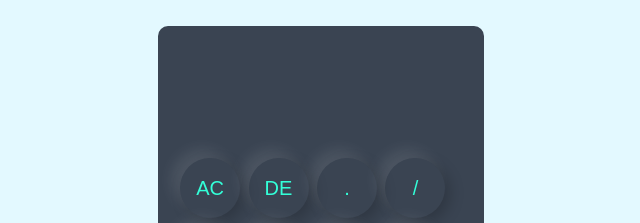
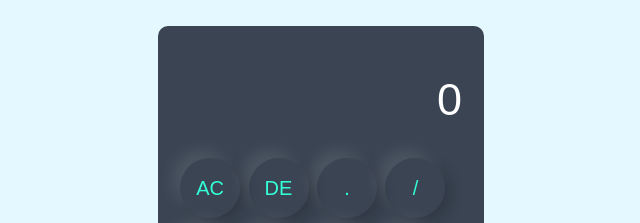
Before and after one commit to Nahidul-Islam-Siam/Calculator, a plain HTML site: page index.html in a window 1280 px wide. Shown: the part 130-353 px from the top of the page, 319-959 px from the left. Drawn offline with Linux system fonts and the light colour scheme.

Commit message:
i have changed some code

```diff
--- a/index.html
+++ b/index.html
@@ -13,7 +13,7 @@
     <div class="container">
         <div class="calculator">
             <form>
-                <div class="display"> <input type="text" name="display"> </div>
+                <div class="display"> <input type="text" name="display" value="0"> </div>
                 <div> <input type="button" value="AC" onclick="display.value = '' " class="operator"> <input
                         type="button" value="DE" onclick="display.value = display.value.toString().slice(0,-1)"
                         class="operator"> <input type="button" value="." onclick="display.value += '.' "
@@ -21,14 +21,16 @@
                         class="operator"> </div>
                 <div> <input type="button" value="7" onclick="display.value += '7' "> <input type="button" value="8"
                         onclick="display.value += '8'"> <input type="button" value="9" onclick="display.value += '9'">
-                    <input type="button" value="*" onclick="display.value += '*'" class="operator"> </div>
+                    <input type="button" value="*" onclick="display.value += '*'" class="operator">
+                </div>
                 <div> <input type="button" value="4" onclick="display.value += '4'"> <input type="button" value="5"
                         onclick="display.value += '5'"> <input type="button" value="6" onclick="display.value += '6'">
                     <input type="button" value="-" onclick="display.value += '-'" class="operator">
                 </div>
                 <div> <input type="button" value="1" onclick="display.value += '1'"> <input type="button" value="2"
                         onclick="display.value += '2'"> <input type="button" value="3" onclick="display.value += '3'">
-                    <input type="button" value="+" onclick="display.value += '+'" class="operator"> </div>
+                    <input type="button" value="+" onclick="display.value += '+'" class="operator">
+                </div>
                 <div> <input type="button" value="00" onclick="display.value += '00'"> <input type="button" value="0"
                         onclick="display.value += '0'"> <input type="button" value="="
                         onclick="display.value = eval(display.value)" class="equal operator"> </div>
--- a/style.css
+++ b/style.css
@@ -1,8 +1,21 @@
+@import url('https://fonts.googleapis.com/css?family=Space+Mono');
 * {
     margin: 0;
     padding: 0;
     font-family: 'poppins', sans-serif;
     box-sizing: border-box;
+}
+
+html {
+	height: 100vh;
+	font-family: sans-serif;
+}
+body {
+	background-color: #333333;
+	display: flex;
+	align-items: center;
+	justify-content: center;
+	font-size: 16px;
 }
 
 .container {
@@ -25,11 +38,11 @@
 }
 
 .calculator form input {
-    border: none;
+    border: 0;
     outline: 0;
     width: 60px;
     height: 60px;
-   border-radius: 50%;
+    border-radius: 50%;
     -webkit-border-radius: 50%;
     -moz-border-radius: 50%;
     -ms-border-radius: 50%;
@@ -49,6 +62,8 @@ form .display {
     display: flex;
     justify-content: flex-end;
     margin: 20px 0;
+    border-radius: 0;
+
 }
 
 form .display input {
@@ -56,6 +71,8 @@ form .display input {
     flex: 1;
     font-size: 45px;
     box-shadow: none;
+    border-radius: 0%;
+
 }
 
 form input.equal {
```
Also changed, not shown: Untitled-1.css (added).
